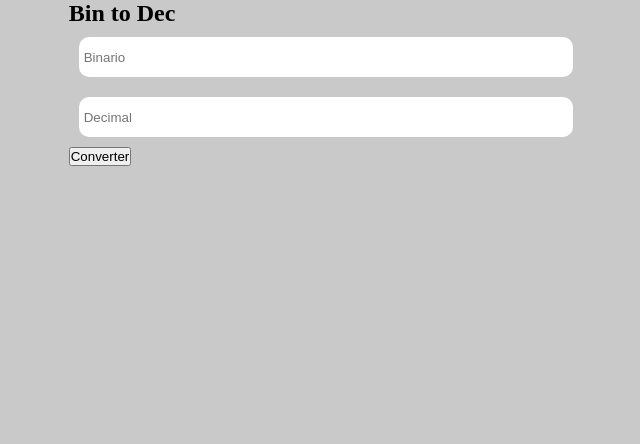
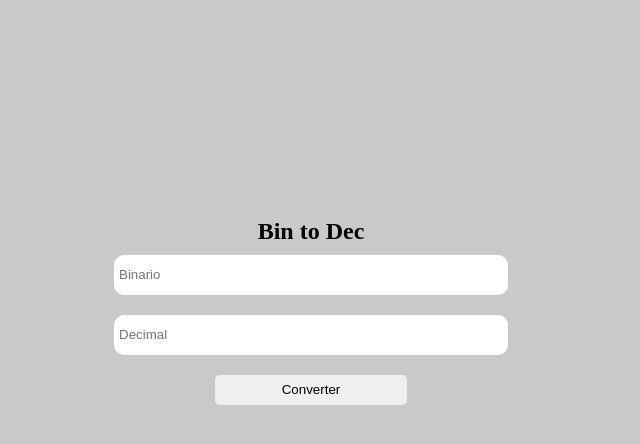
Before and after one commit to bispodev/Bin2Dec, a plain HTML site: page index.html in a window 1280 px wide. Shown: the whole page, without its empty margins (329-969 px from the left). Drawn offline with Linux system fonts and the light colour scheme.

Commit message:
Update
Alteração no form e button

```diff
--- a/css/style.css
+++ b/css/style.css
@@ -9,22 +9,23 @@ body {
     background-color: #cac9c9;
 }
 
-form {
+.form {
     display: flex;
     flex-direction: column;
     align-items: center;
     width: 30%;
-    margin-top: 20%;
+    margin-top: 17%;
+    text-align: start;
 }
 
-input {
+input, button {
     margin: 10px;
     height: 30px;
     border: none;
     -moz-appearance: textfield;
 }
 
-input:focus {
+input:focus, button {
     box-shadow: 0 0 0 0;
     border: 0 none;
     outline: 0;
@@ -36,11 +37,12 @@ input[type="number"] {
     padding: 5px;
 }
 
-input[type="submit"] {
+button {
     border-radius: 5px;
     width: 50%;
+    padding-left: 5px;
+    padding-right: 5px;
 }
-
 
 /* Removendo os botões do input */
 
```
